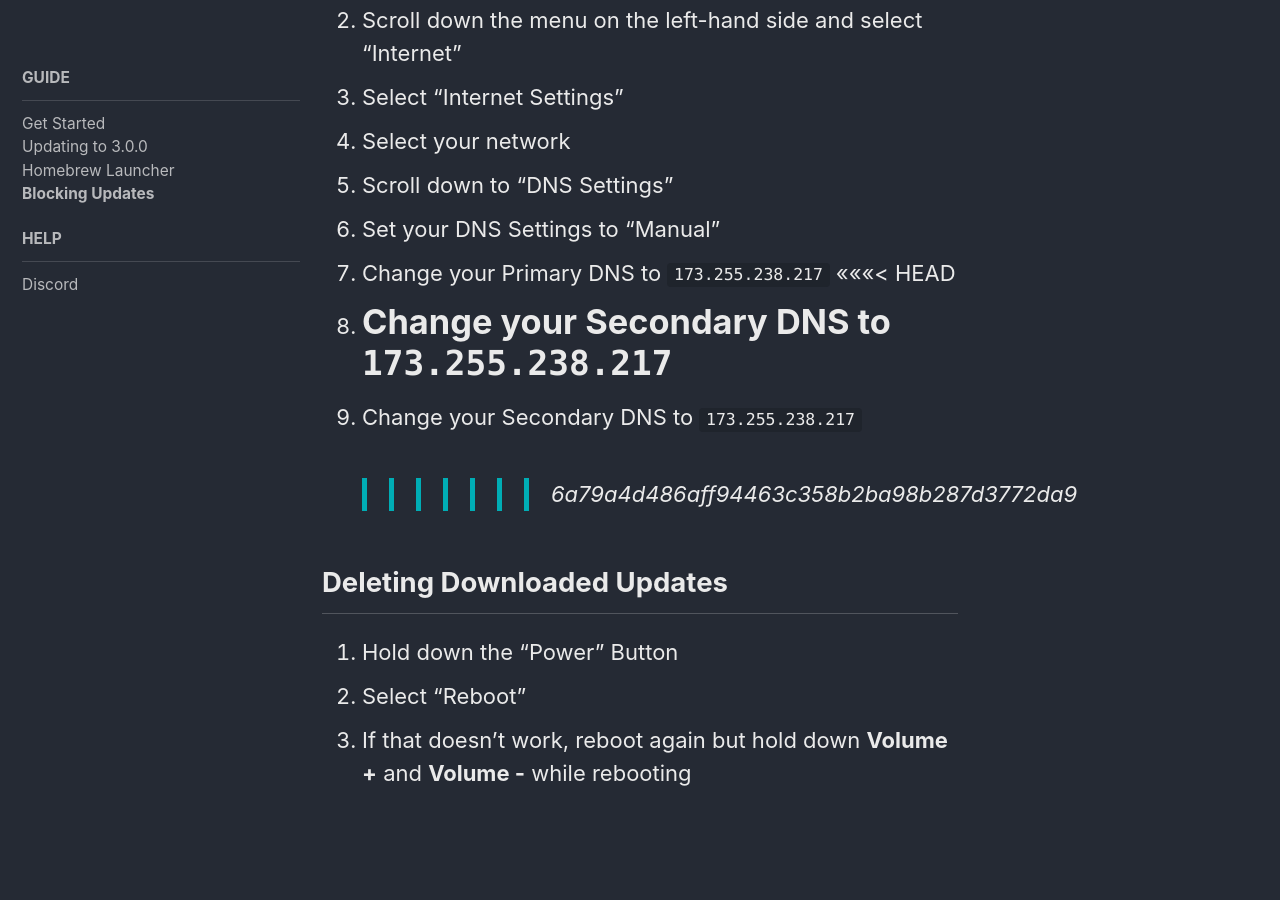
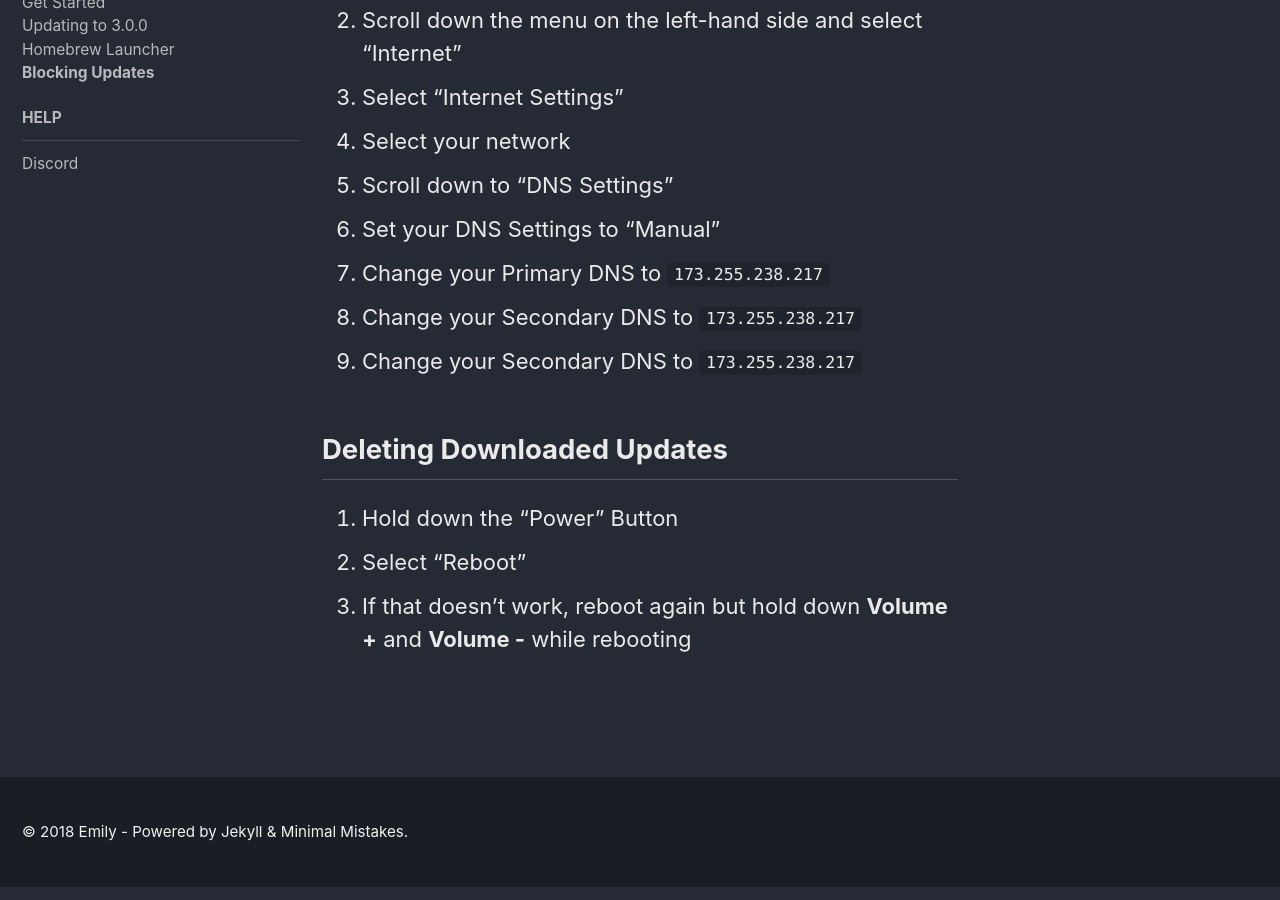
Before and after one commit to emiyl/switch.cfw.guide, a Jekyll site: the page built from guide/blocking-updates.md, in a window 1280 px wide and 900 px high, scrolled down 578 px. Built offline with Jekyll 4.4.1, drawn with Linux system fonts in a browser that asks for light colours; nearby versions of some CDN libraries.

Commit message:
fixed page

```diff
--- a/guide/blocking-updates.md
+++ b/guide/blocking-updates.md
@@ -14,11 +14,8 @@ This will stop your Switch from downloading any future updates. Updates could pa
 5. Scroll down to “DNS Settings”
 6. Set your DNS Settings to “Manual”
 7. Change your Primary DNS to `173.255.238.217`
-<<<<<<< HEAD
 7. Change your Secondary DNS to `173.255.238.217`
-=======
 8. Change your Secondary DNS to `173.255.238.217`
->>>>>>> 6a79a4d486aff94463c358b2ba98b287d3772da9
 
 ## Deleting Downloaded Updates
 
```
